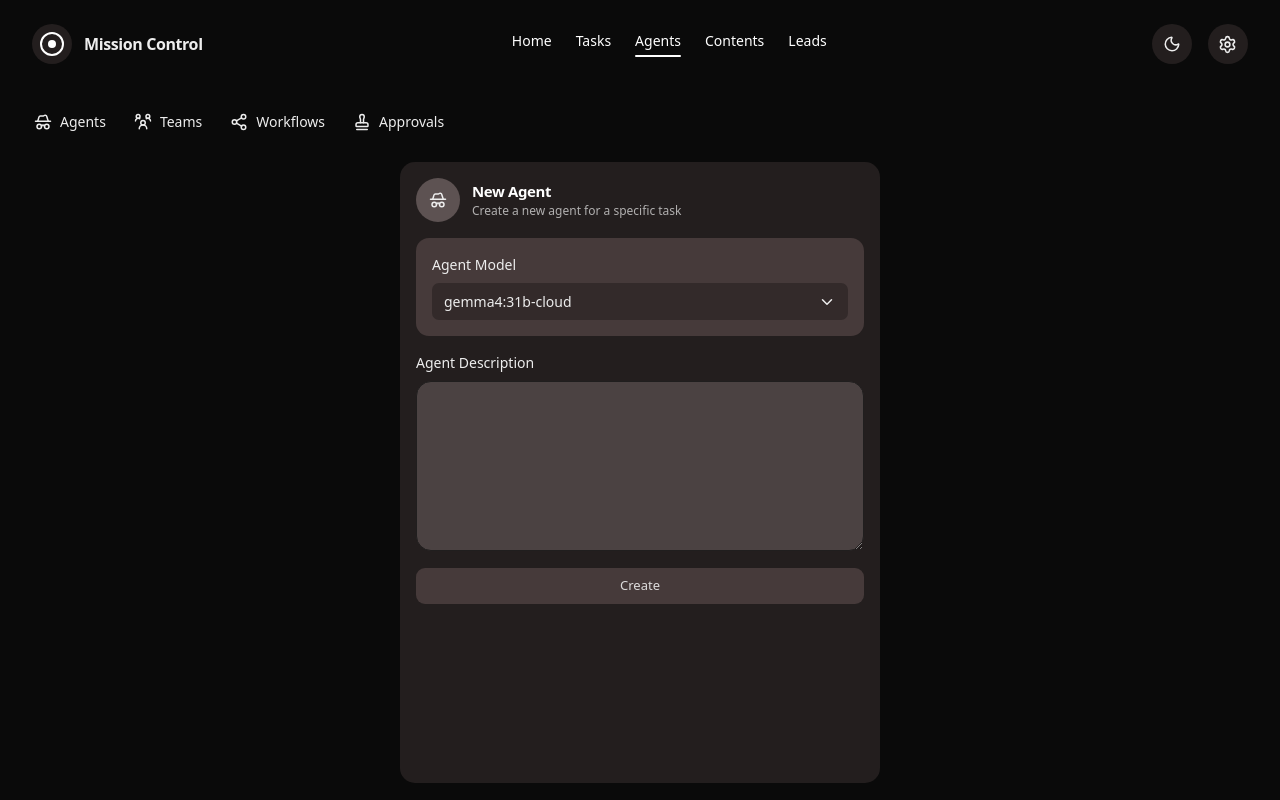
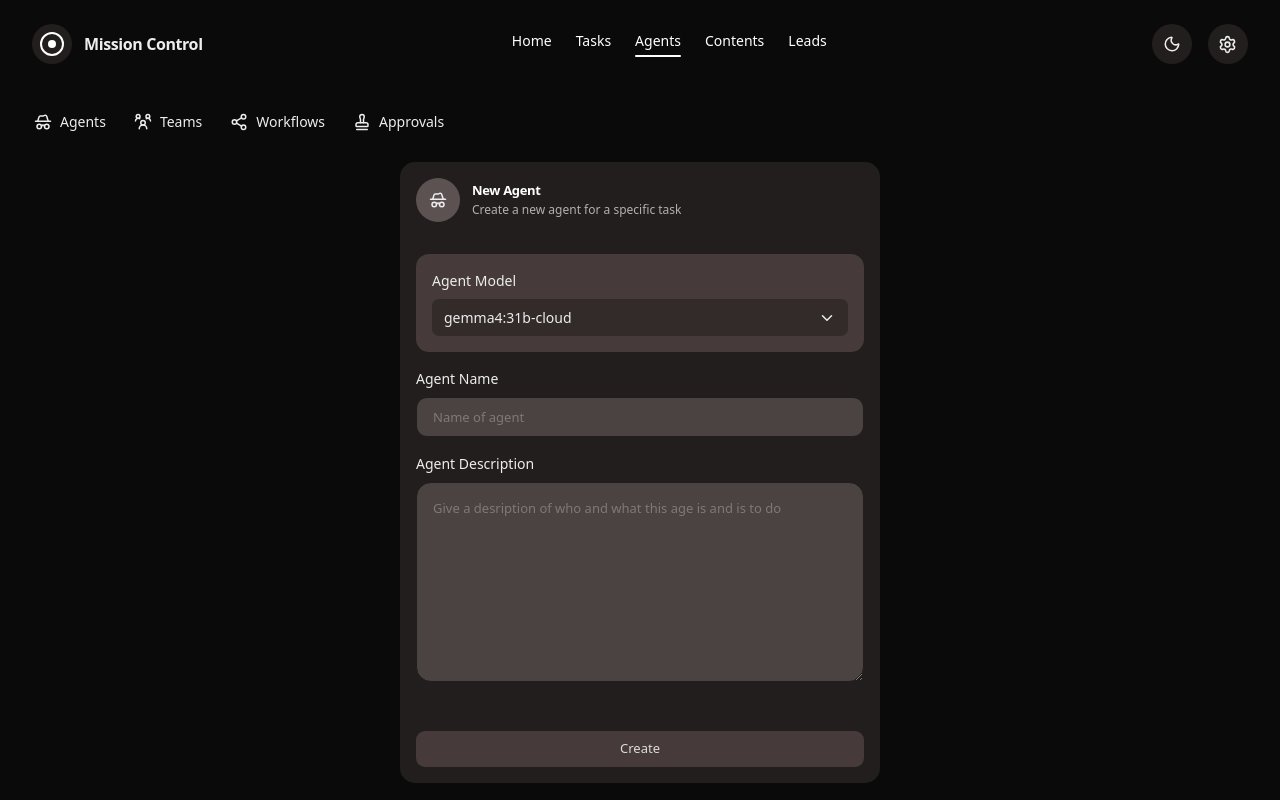
Before and after one commit to AkinolaVictor/mission-control-Motion-Y-, a Next.js app: page /agents/newAgent in a window 1280 px wide. Built offline with nearby package versions, Linux system fonts and the light colour scheme.

Commit message:
new-updates

```diff
--- a/src/pages/agents/newAgent.js
+++ b/src/pages/agents/newAgent.js
@@ -7,6 +7,7 @@ function createAgent(props) {
   const [h, useH] = useState(0);
   const { navHeight } = useSelector((state) => state.general);
   const [agentDescription, setAgentDescription] = useState("")
+  const [agentName, setAgentName] = useState("")
 
   // Model selection state
   const [isModelModalOpen, setIsModelModalOpen] = useState(false);
@@ -42,16 +43,18 @@ function createAgent(props) {
         <DashboardLayout activePill="New Agent" where="Agents">
             <div style={{alignItems: "flex-start"}} className='w-full h-auto center'>
 
-                <div style={{height:h}} className='bg-surface w-full max-w-120 rounded-[15px] p-4'>
-                    <div className='flex justify-left mb-4 items-center w-full gap-3'>
+                <div style={{height:h}} className='bg-surface w-full max-w-120 rounded-[15px] p-0'>
+                    <div className='flex justify-left my-4 items-center w-full gap-3 px-4'>
                         <div className='w-11 h-11 rounded-full bg-layer3 flex items-center justify-center text-lg'>
                             <svg xmlns="http://www.w3.org/2000/svg" width="18" height="18" viewBox="0 0 24 24" fill="none" stroke="currentColor" stroke-width="2" stroke-linecap="round" stroke-linejoin="round" class="lucide lucide-hat-glasses preview-icon"><path d="M14 18a2 2 0 0 0-4 0"/><path d="m19 11-2.11-6.657a2 2 0,0 0-2.752-1.148l-1.276.61A2 2 0 0 1 12 4H8.5a2 2 0 0 0-1.925 1.456L5 11"/><path d="M2 11h20"/><circle cx="17" cy="18" r="3"/><circle cx="7" cy="18" r="3"/></svg>
                         </div>
                         <div>
-                            <h2 className='text-[15px] font-semibold text-white tracking-tight'>New Agent</h2>
+                            <h2 className='text-[13px] font-semibold text-white tracking-tight'>New Agent</h2>
                             <p className='text-[12px] opacity-70 '>Create a new agent for a specific task</p>
                         </div>
                     </div>
+
+                    <div style={{height: h-140}} className='w-full overflow-y-auto p-4'>
 
                         <div className=' w-full h-auto p-4 rounded-[13px] mb-4 bg-layer'>
                             <p className='px-3s mb-2'> Agent Model</p>
@@ -64,20 +67,35 @@ function createAgent(props) {
                             </div>
                         </div>
 
-                    <div className='w-full'>
+                        <div className='w-full mb-4'>
+                            <p className='px-3s mb-2'>Agent Name</p>
+                            <input
+                                value={agentName}
+                                onChange={(e) => setAgentName(e.target.value)}
+                                placeholder='Name of agent'
+                                className='w-full bg-layer3 text-[13px] opacity-70 p-4 rounded-[11px] h-[40px] outline-none border border-border-subtle'
+                            />
+                        </div>
+
+                        <div className='w-full mb-4'>
                             <p className='px-3s mb-2'>Agent Description</p>
                             <textarea
                                 value={agentDescription}
                                 onChange={(e) => setAgentDescription(e.target.value)}
-                            className='w-full bg-layer3 text-[12px] opacity-70 p-2 rounded-[15px] min-h-[170px] outline-none border border-border-subtle'
+                                placeholder='Give a desription of who and what this age is and is to do'
+                                className='w-full bg-layer3 text-[13px] opacity-70 p-4 rounded-[15px] min-h-[200px] outline-none border border-border-subtle'
                             />
+                        </div>
+                    </div>
+
+                    <div className='px-4 w-full'>
                         <div
-                            // onClick={handleSaveSystemFile}
                             className={`w-full py-2 cursor-pointer flex justify-center items-center mt-3 bg-layer rounded-[9px] hover:bg-layer3 transition-colors`}
                         >
                             <p className='text-[13px] opacity-90'>Create</p>
                         </div>
                     </div>
+
                 </div>
             </div>
         </DashboardLayout>
```
Also changed, not shown: build prompts field/agent page.txt. Lines whose indentation alone changed are shown as unchanged.
